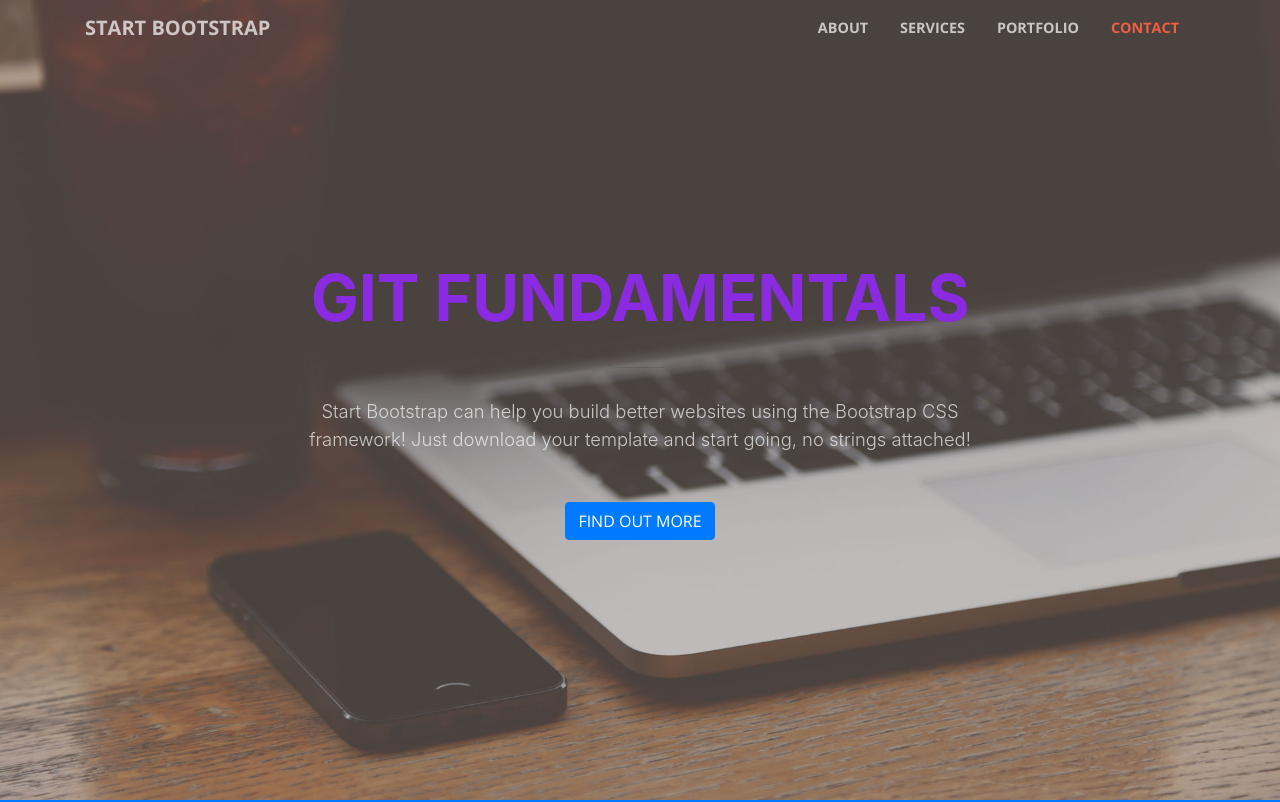
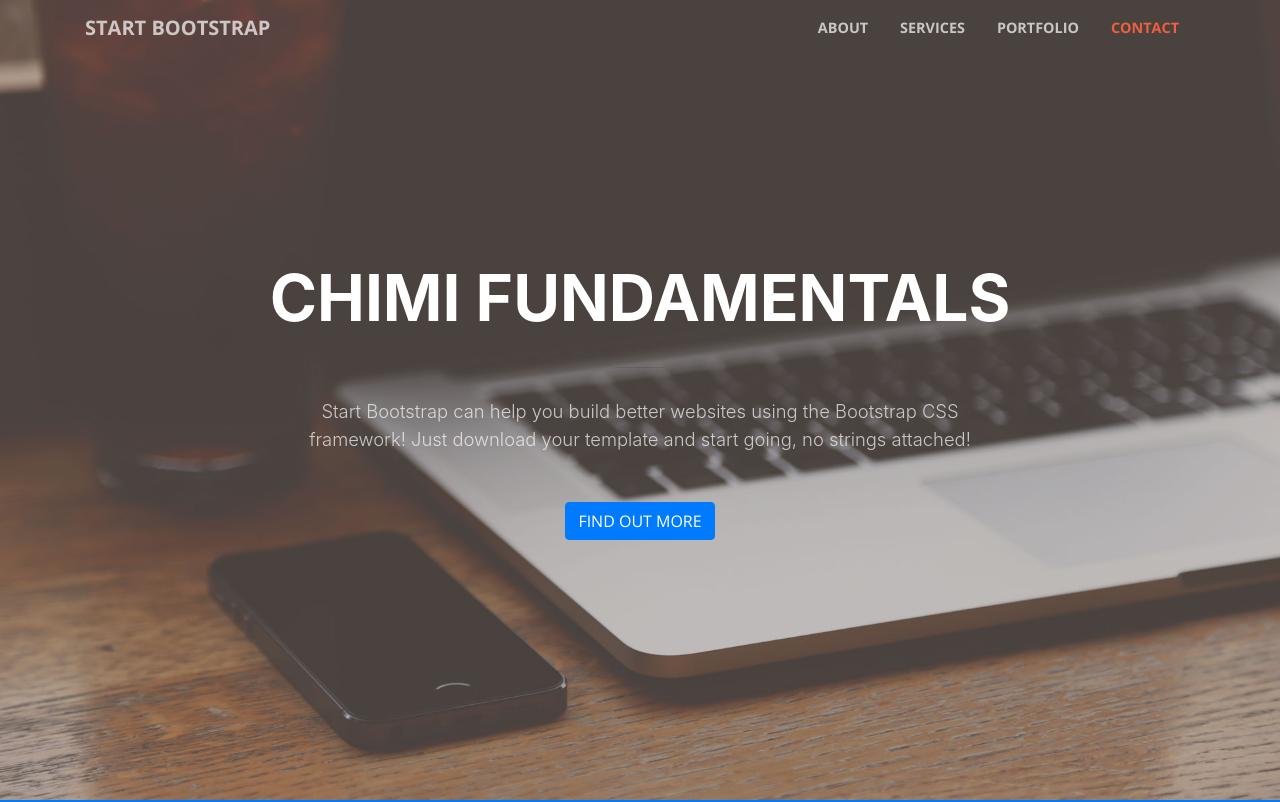
Before and after one commit to gabrielgiri/endava-git-training, a website with bundled scripts: page index.html in a window 1280 px wide. Shown: the top 802 px of the page. Built offline with nearby package versions, Linux system fonts and the light colour scheme.

Commit message:
changed h1 text

```diff
--- a/index.html
+++ b/index.html
@@ -59,7 +59,7 @@
         <div class="row">
           <div class="col-lg-10 mx-auto">
             <h1 class="text-uppercase">
-              <strong style="color:blueviolet;">GIT FUNDAMENTALS</strong>
+              <strong>chimi FUNDAMENTALS</strong>
             </h1>
             <hr>
           </div>
```
